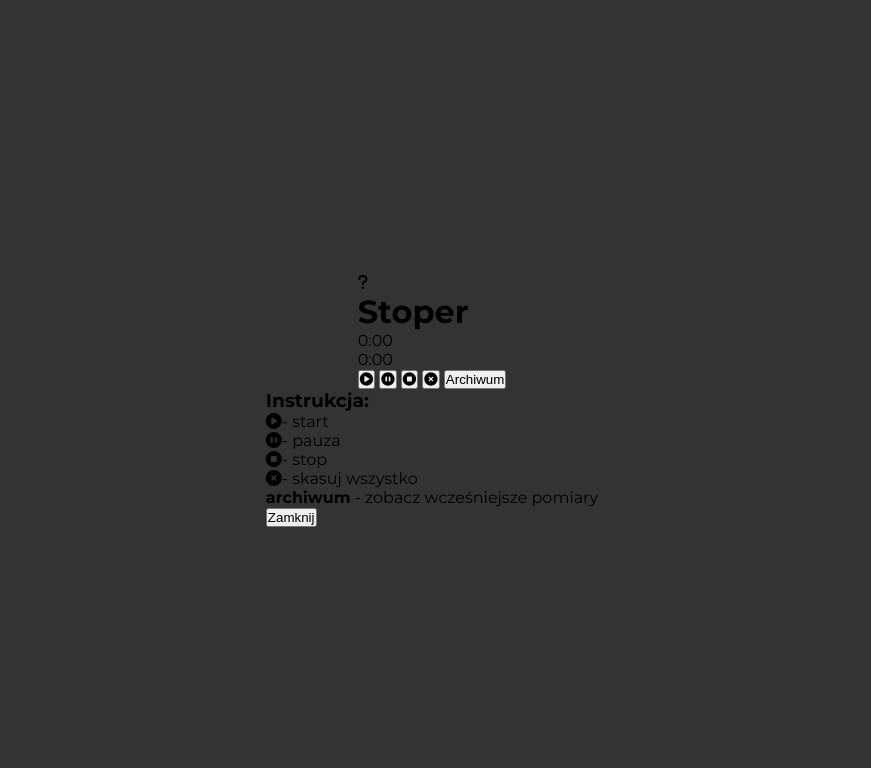
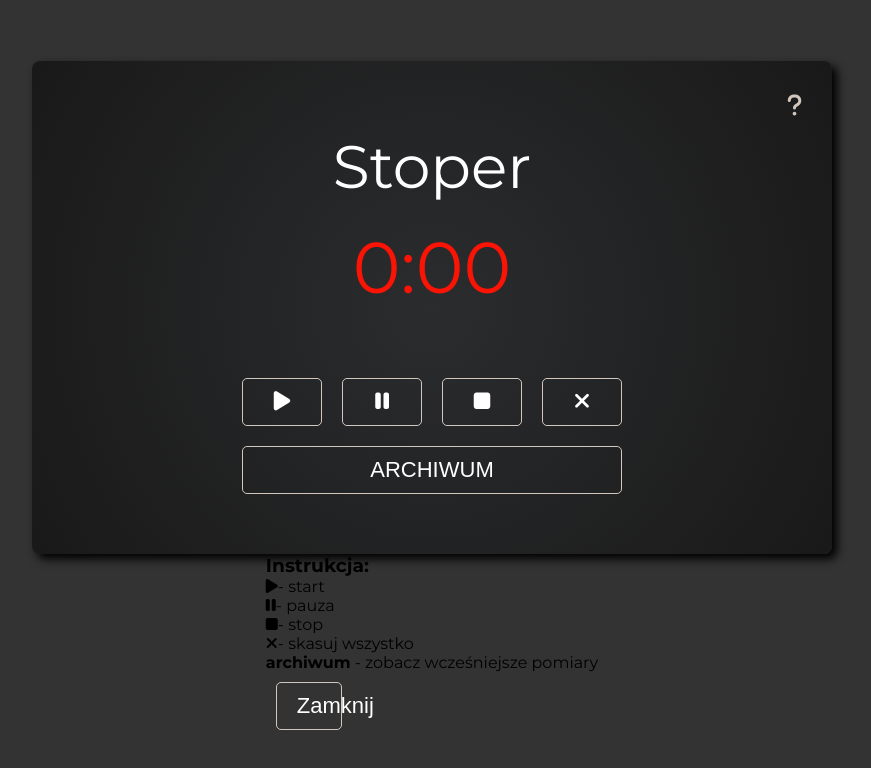
Before and after one commit to Auron91/StopWatch, a plain HTML site: page index.html in a window 1280 px wide. Shown: the whole page, without its empty margins (208-1079 px from the left). Drawn offline with Linux system fonts and the light colour scheme.

Commit message:
styled wrapper

```diff
--- a/index.html
+++ b/index.html
@@ -22,22 +22,23 @@
         <p class="time">0:00</p>
 
         <div class="buttons">
-            <button class="start"><i class="fas fa-play-circle"></i></button>
-            <button class="pause"><i class="fas fa-pause-circle"></i></button>
-            <button class="stop"><i class="fas fa-stop-circle"></i></button>
-            <button class="reset"><i class="fas fa-times-circle"></i></button>
+            <button class="start"><i class="fas fa-play"></i></button>
+            <button class="pause"><i class="fas fa-pause"></i></button>
+            <button class="stop"><i class="fas fa-stop"></i></button>
+            <button class="reset"><i class="fas fa-times"></i></button>
             <button class="history">Archiwum</button>
         </div>
+
         <ul class="time-list"></ul>
 
     </div>
 
     <div class="modal-shadow">
         <h3>Instrukcja:</h3>
-        <p><i class="fas fa-play-circle"></i>- start</p>
-        <p><i class="fas fa-pause-circle"></i>- pauza</p>
-        <p><i class="fas fa-stop-circle"></i>- stop</p>
-        <p><i class="fas fa-times-circle"></i>- skasuj wszystko</p>
+        <p><i class="fas fa-play"></i>- start</p>
+        <p><i class="fas fa-pause"></i>- pauza</p>
+        <p><i class="fas fa-stop"></i>- stop</p>
+        <p><i class="fas fa-times"></i>- skasuj wszystko</p>
         <p><strong>archiwum</strong> - zobacz wcześniejsze pomiary</p>
 
         <button class="close">Zamknij</button>
--- a/style.css
+++ b/style.css
@@ -4,6 +4,10 @@
     padding: 0;
 }
 
+:root {
+    --first-color: #FA1406;
+    --second-color: #D2C7BE;
+}
 body {
     display: flex;
     justify-content: center;
@@ -13,3 +17,82 @@ body {
     font-family: 'Montserrat', sans-serif;
     background-color: #333;
 }
+
+.wrapper {
+    position: relative;
+    display: flex;
+    justify-content: center;
+    align-items: center;
+    flex-direction: column;
+    padding: 20px;
+    width: 800px;
+    background-image: radial-gradient(circle, rgb(43,44,46) 0%, rgb(25,25,25));
+    border-radius: 8px;
+    box-shadow: 5px 5px 10px black;
+    color: #fff;
+}
+
+.info {
+    align-self: flex-end;
+    font-size: 24px;
+    padding: 10px;
+    color: var(--second-color);
+    cursor: pointer;
+    transition: color .3s;
+}
+
+.info:hover {
+    color: var(--first-color);
+}
+
+h1 {
+    margin-bottom: 20px;
+    font-size: 60px;
+    font-weight: lighter;
+}
+
+.stopwatch {
+    color: var(--first-color);
+    font-size: 72px;
+}
+.time {
+    visibility: hidden;
+    color: var(--second-color);
+    font-size: 22px;
+}
+
+.buttons {
+    display: flex;
+    width: 400px;
+    justify-content: space-around;
+    flex-wrap: wrap;
+    margin: 30px;
+}
+i {
+
+    position: relative;
+}
+button {
+    margin: 10px;
+    padding: 10px 20px;
+    width: 20%;
+    font-size: 22px;
+    text-align: center;
+    border: 1px solid var(--second-color);
+    border-radius: 5px;
+    cursor: pointer;
+    color: white;
+    background-color:transparent;
+    transition: bacground-color .3s;
+}
+
+button:hover, button:focus {
+    background-color: var(--first-color);
+
+}
+
+.history {
+    flex-grow: 1;
+    text-transform: uppercase;
+
+}
```
